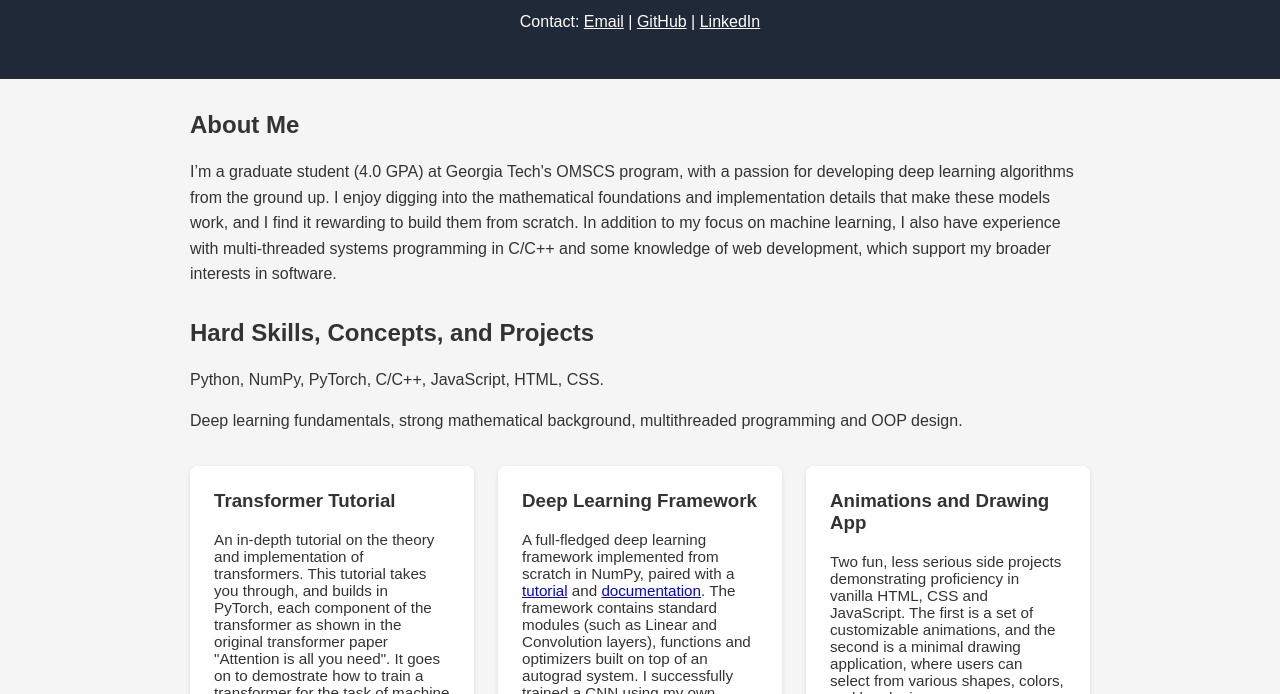
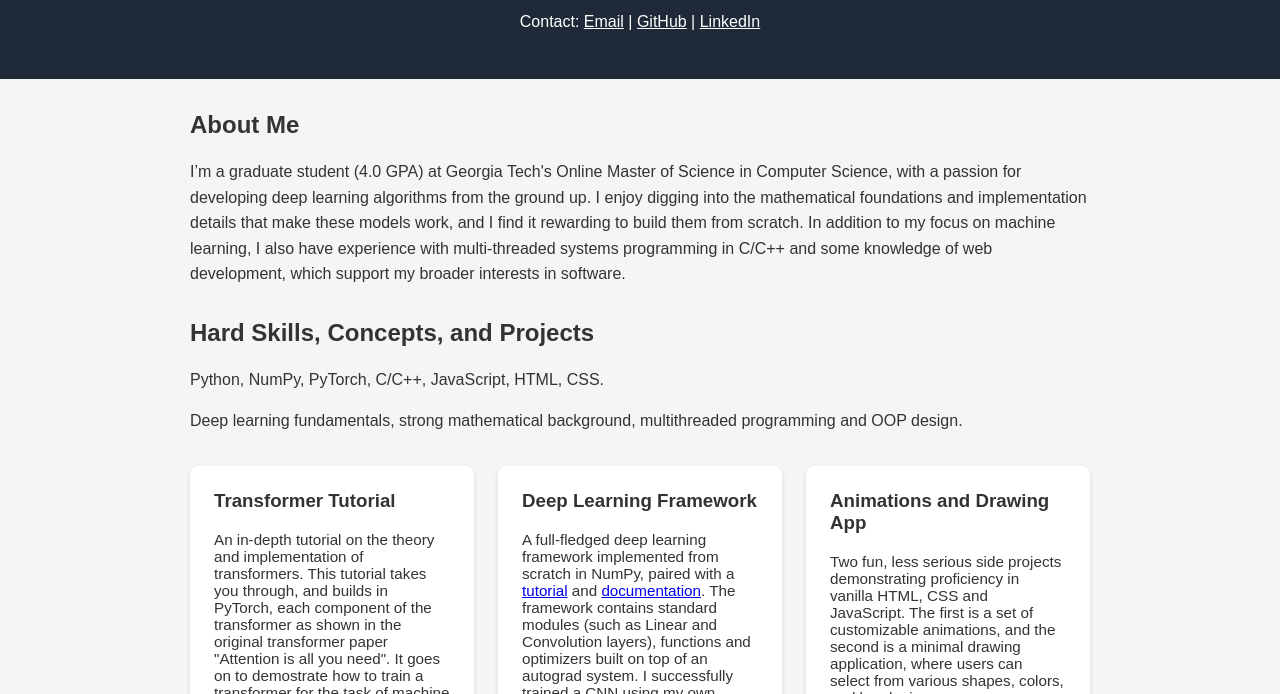
Before and after one commit to michaelkosmider/portfolio, a plain HTML site: page index.html in a window 1280 px wide. Shown: the part 106-800 px from the top of the page. Drawn offline with Linux system fonts and the light colour scheme.

Commit message:
minor change

```diff
--- a/index.html
+++ b/index.html
@@ -97,7 +97,7 @@
 
   <section class="about">
     <h2>About Me</h2>
-    <p>I’m a graduate student (4.0 GPA) at Georgia Tech's OMSCS program, with a passion for developing deep learning algorithms from the ground up. I enjoy digging into the mathematical foundations and implementation details that make these models work, and I find it rewarding to build them from scratch. In addition to my focus on machine learning, I also have experience with multi-threaded systems programming in C/C++ and some knowledge of web development, which support my broader interests in software. </p>
+    <p>I’m a graduate student (4.0 GPA) at Georgia Tech's Online Master of Science in Computer Science, with a passion for developing deep learning algorithms from the ground up. I enjoy digging into the mathematical foundations and implementation details that make these models work, and I find it rewarding to build them from scratch. In addition to my focus on machine learning, I also have experience with multi-threaded systems programming in C/C++ and some knowledge of web development, which support my broader interests in software. </p>
   </section>
     <section class="about">
     <h2>Hard Skills, Concepts, and Projects</h2>
```
